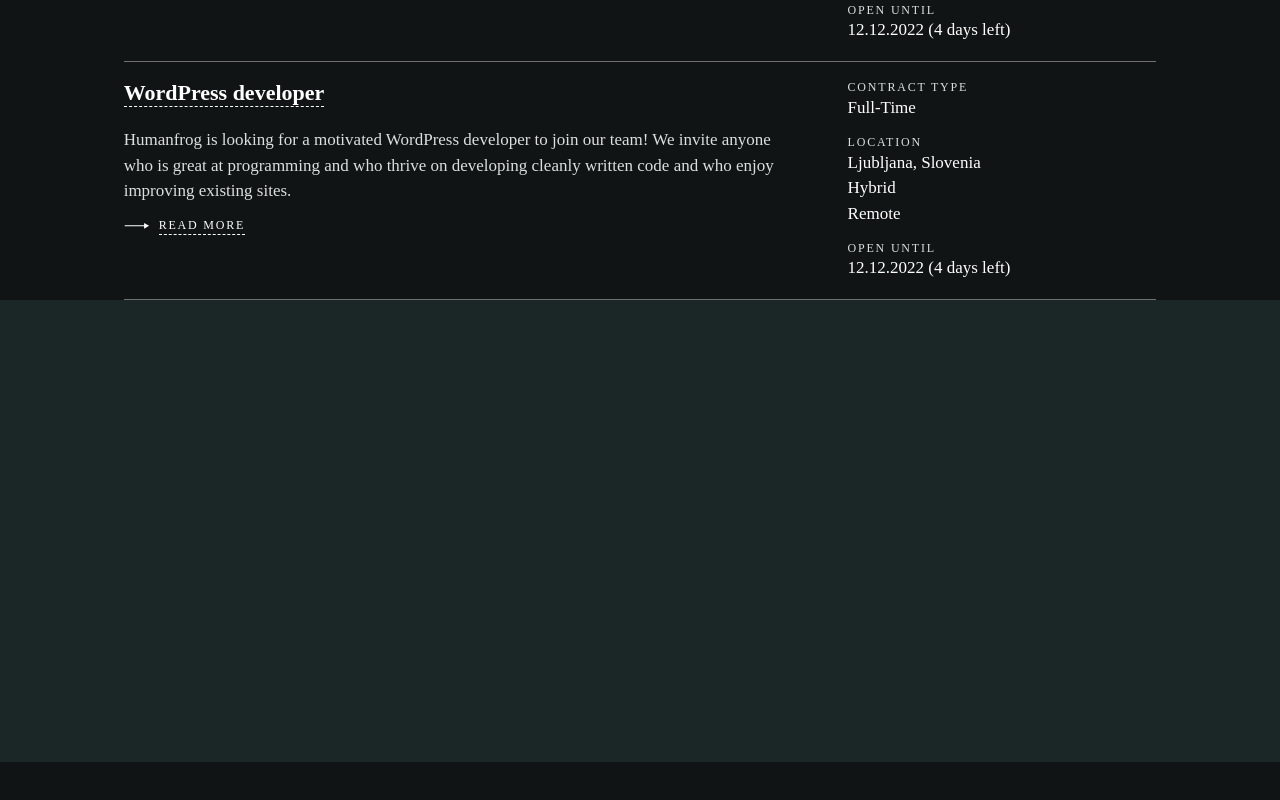
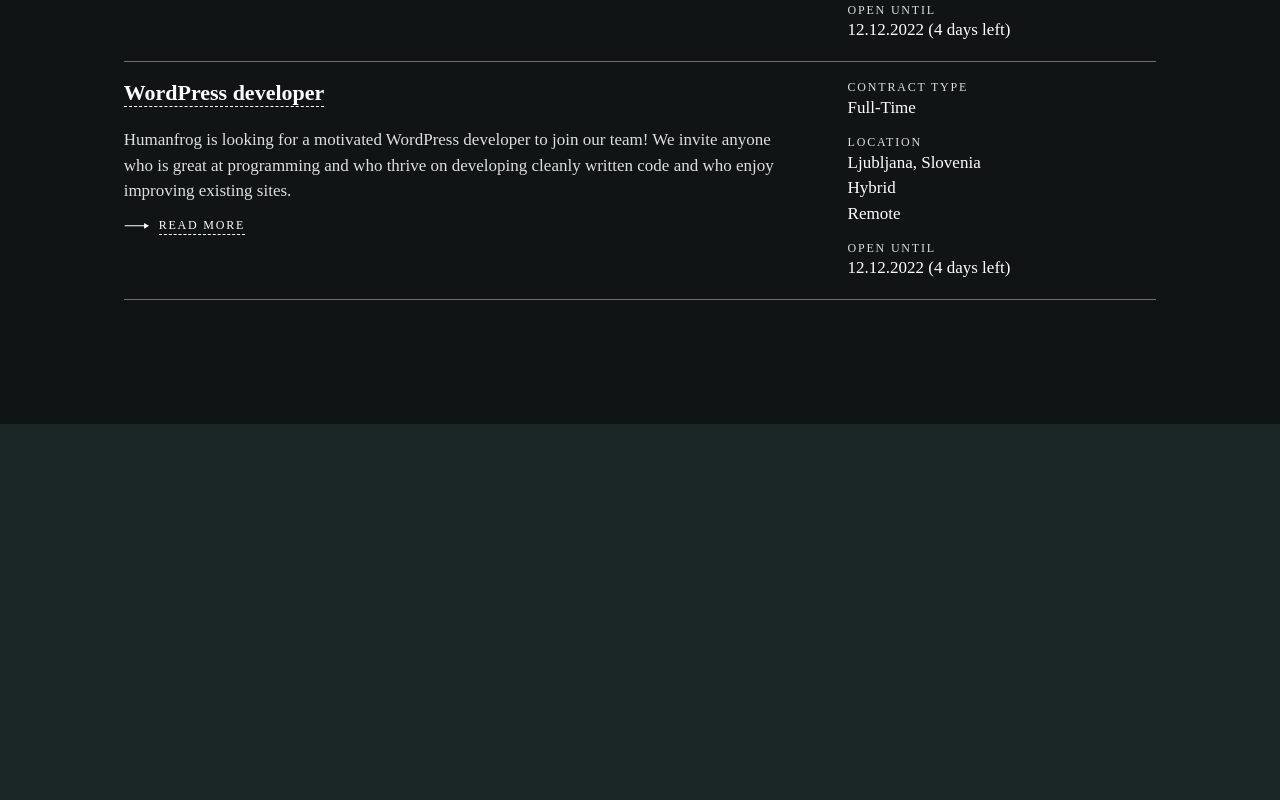
Before and after one commit to majdrab/preizkusna-naloga-hf, a Vue app: page / in a window 1280 px wide. Shown: the part 967-1767 px from the top of the page. Before the commit the page ends 1729 px from the top, so only its background shows below. Built offline with nearby package versions, Linux system fonts and the light colour scheme; a web font is replaced by a local one; what @fortawesome/pro-duotone-svg-icons, @fortawesome/pro-light-svg-icons, @fortawesome/pro-regular-svg-icons, @fortawesome/pro-solid-svg-icons would draw is missing.

Commit message:
feat: add footer top margin

```diff
--- a/src/components/SiteFooter.vue
+++ b/src/components/SiteFooter.vue
@@ -1,6 +1,7 @@
 <template>
     <footer class="footer">
-
+        <div class="footer__margin"></div>
+        <div class="footer__content"></div>
     </footer>
 </template>
 
@@ -15,7 +16,12 @@
 <style lang="scss">
 .footer {
   width: 100vw;
-  height: 462.05px;
+  height: calc(462.05px + 124px);
   background: #1B2626;
+  &__margin {
+    width: 100%;
+    height: 124px;
+    background: $bg;
+  }
 }
 </style>
```
